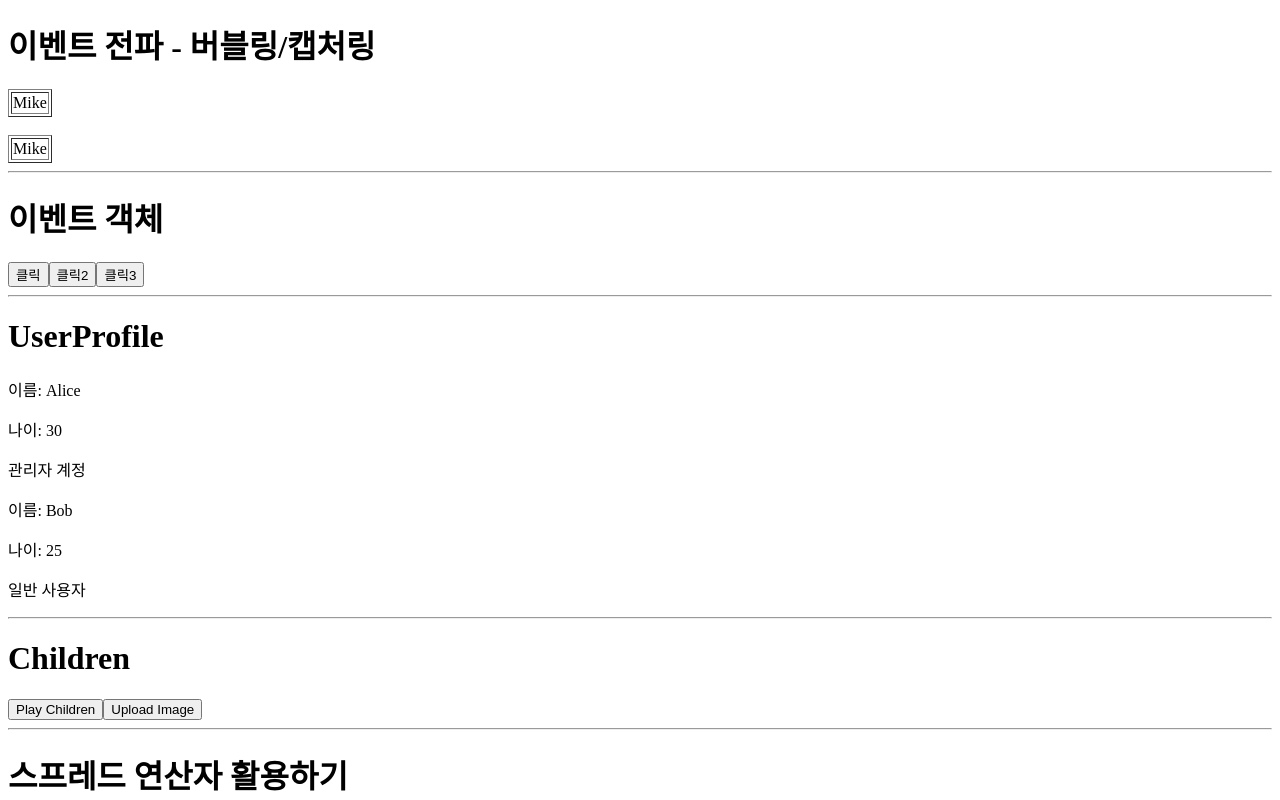
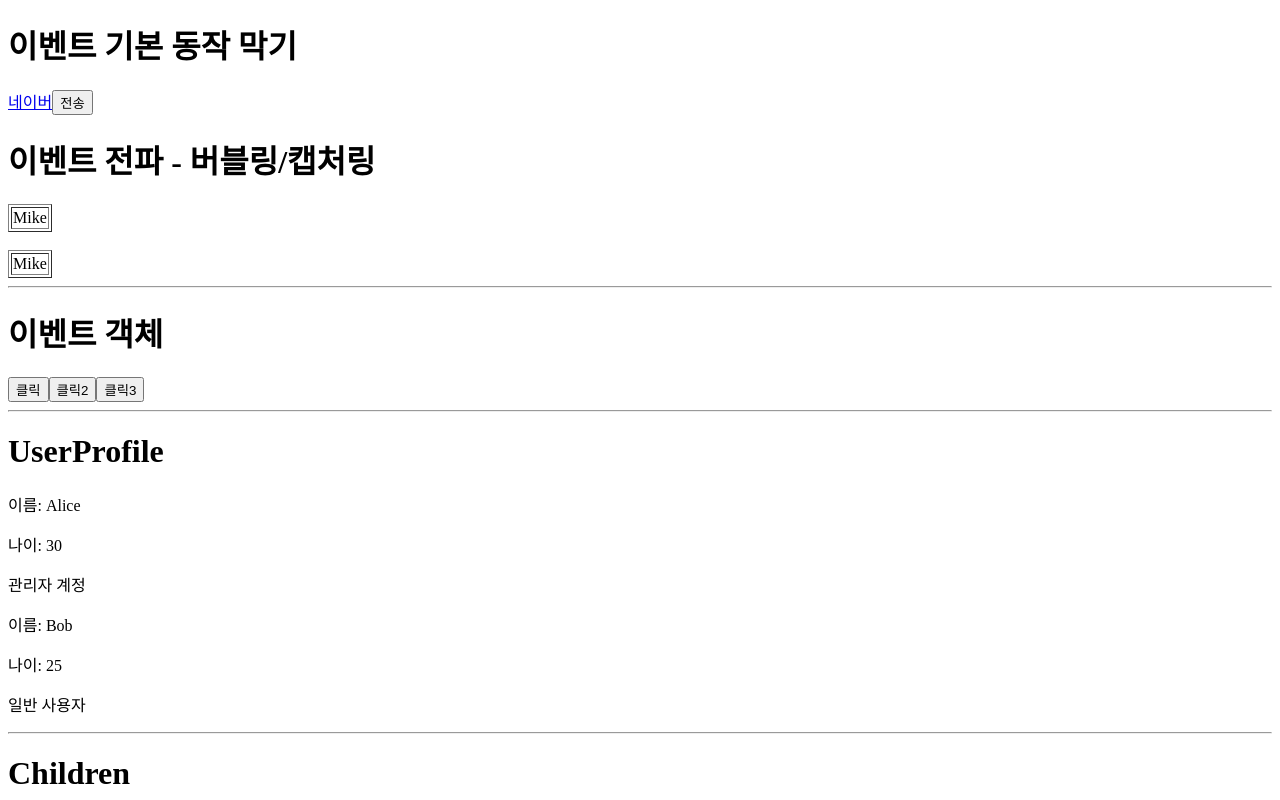
Before and after one commit to jieun-107/react-study, a React (Vite) app: page / in a window 1280 px wide. Shown: the top 800 px of the page. Built offline with nearby package versions, Linux system fonts and the light colour scheme.

Commit message:
이벤트 기본 동작 막기

```diff
--- a/src/App.tsx
+++ b/src/App.tsx
@@ -52,9 +52,20 @@ export default function App() {
     event.currentTarget.innerText = message;
   };
 
+  // 이벤트 기본 동작 막기
+  const handleSubmit = (event: React.FormEvent<HTMLFormElement>) => {
+    event.preventDefault();
+  };
+
   return (
     // <> : React.Fragment 와 같은 의미 (전체 감싸기 용도)
     <>
+      <h1>이벤트 기본 동작 막기</h1>
+      <form action="" onSubmit={handleSubmit}>
+        <a href="https://www.naver.com/" onClick={(event) => event.preventDefault()}>네이버</a>
+        <button type="submit">전송</button>
+      </form>
+
       <h1>이벤트 전파 - 버블링/캡처링</h1>
       <Table />
       <hr />
```
